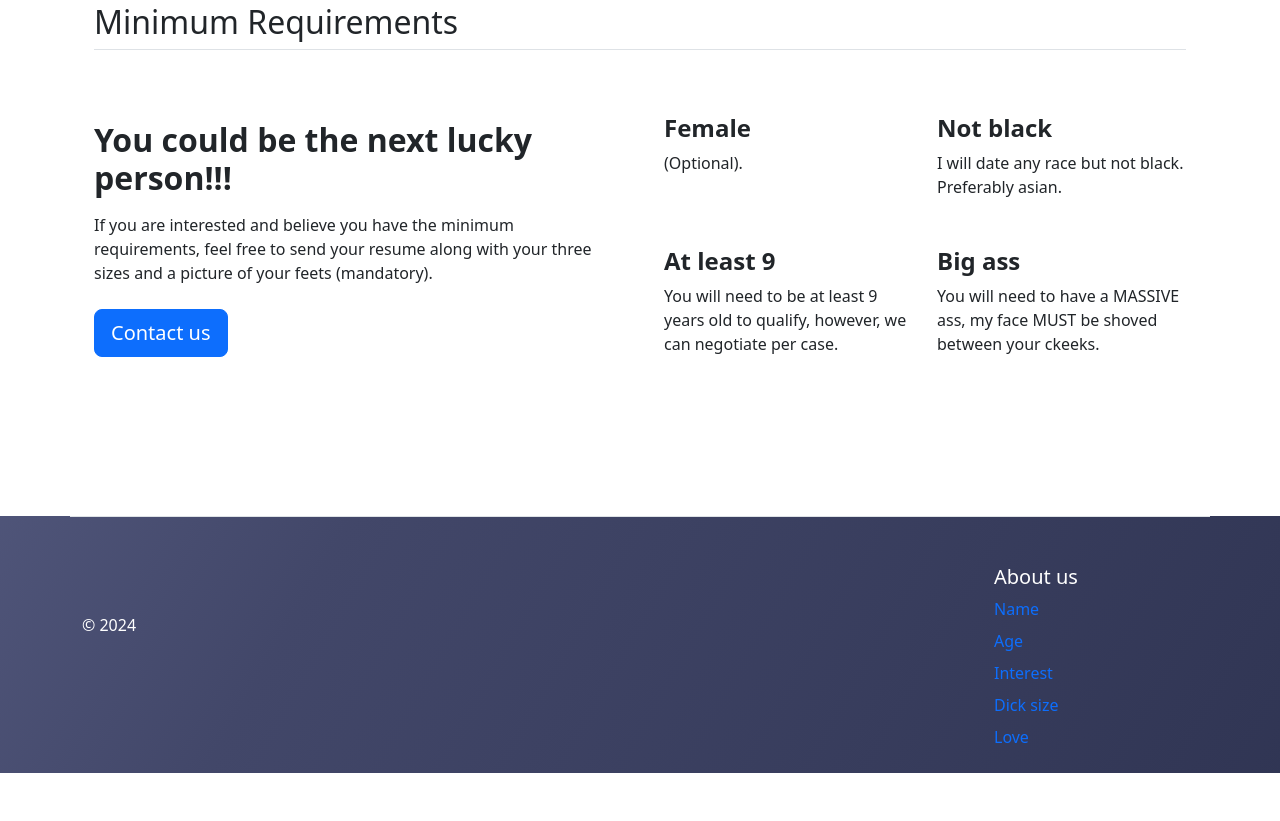
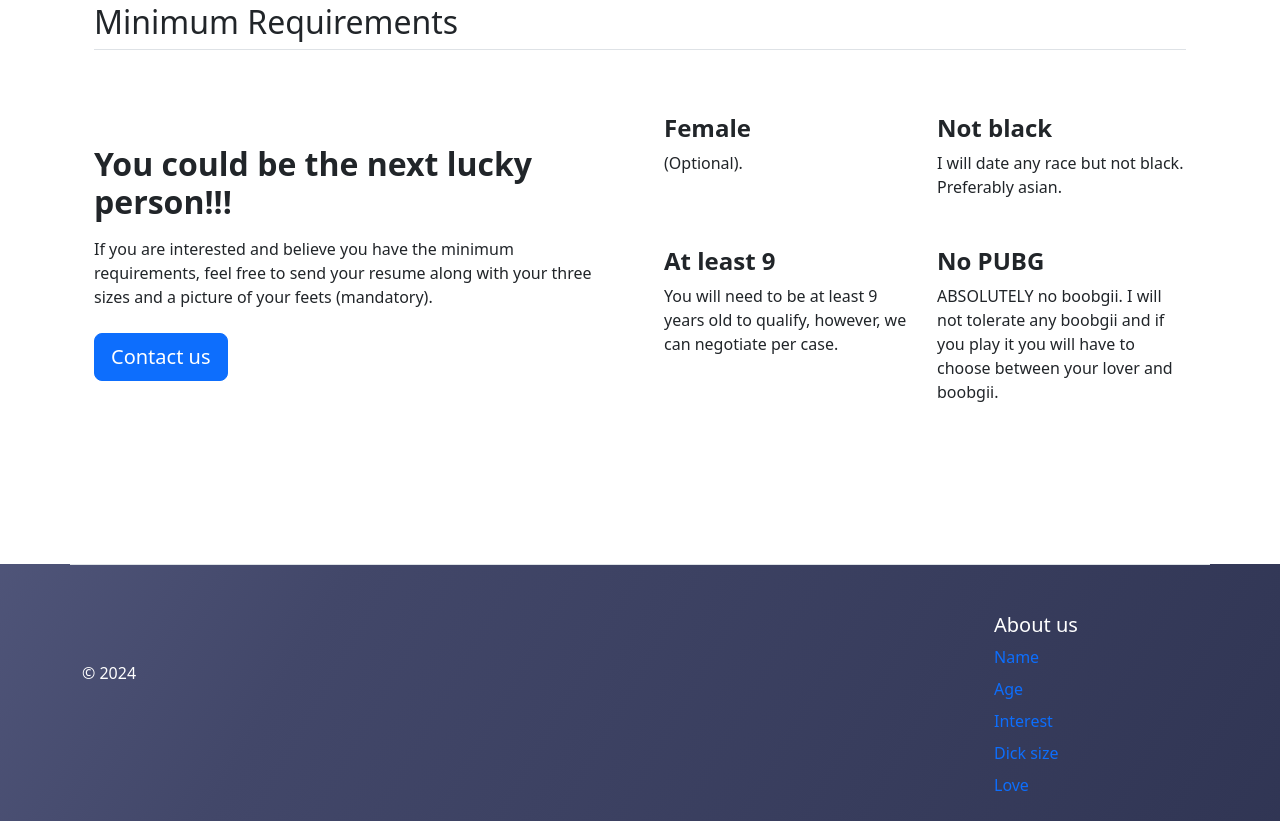
Before and after one commit to RoninTSA/marrymeplz, a plain HTML site: page index.html in a window 1280 px wide. Shown: the part 2863-3684 px from the top of the page. Before the commit the page ends 3636 px from the top, so only its background shows below. Drawn offline with nearby package versions, Linux system fonts and the light colour scheme.

Commit message:
Add files via upload

```diff
--- a/index.html
+++ b/index.html
@@ -156,8 +156,8 @@
           <div class="col d-flex flex-column gap-2">
             <div class="feature-icon-small d-inline-flex align-items-center justify-content-center text-bg-primary bg-gradient fs-4 rounded-3">
             </div>
-            <h4 class="fw-semibold mb-0 text-body-emphasis">Big ass</h4>
-            <p class="text-body-secondary">You will need to have a MASSIVE ass, my face MUST be shoved between your ckeeks.</p>
+            <h4 class="fw-semibold mb-0 text-body-emphasis">No PUBG</h4>
+            <p class="text-body-secondary">ABSOLUTELY no boobgii. I will not tolerate any boobgii and if you play it you will have to choose between your lover and boobgii.</p>
           </div>
         </div>
       </div>
```
